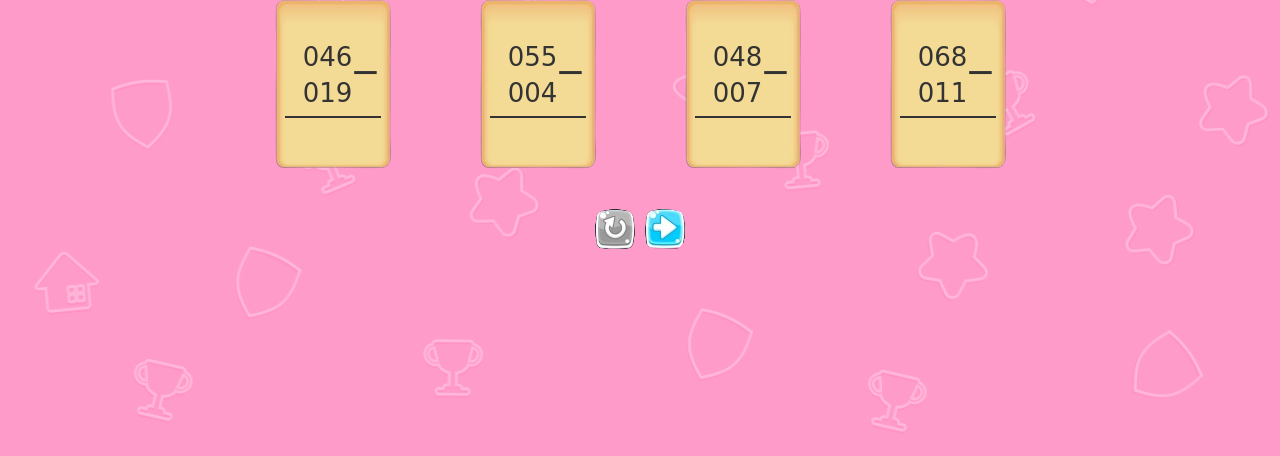
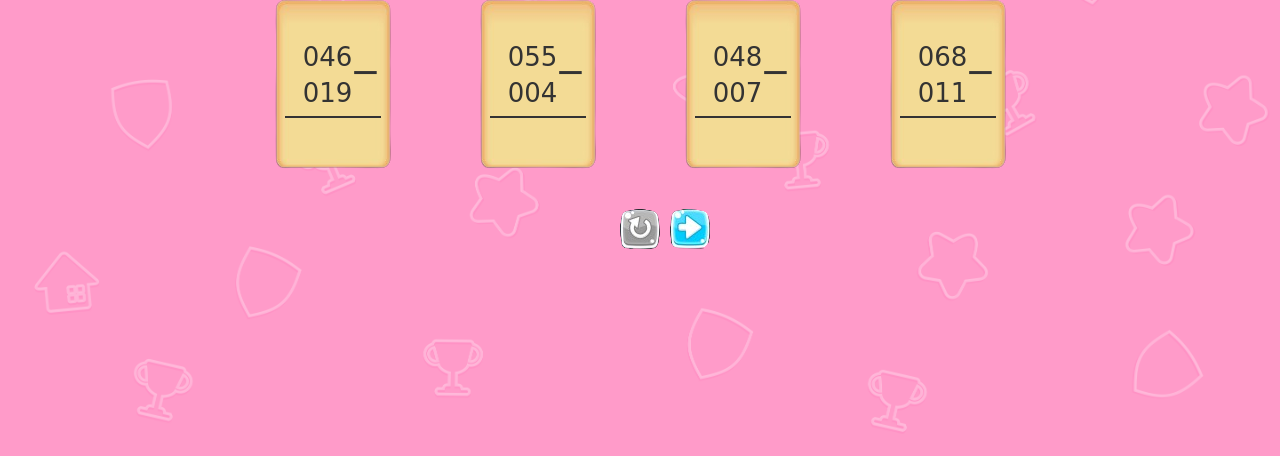
Before and after one commit to luisjuarezve/programacion-web, a PHP site: page /menu.php in a window 1280 px wide. Shown: the part 344-800 px from the top of the page. Run offline with PHP 8.4, Linux system fonts and the light colour scheme; the visitor is signed in with stand-in values (Sample User, id 1).

Commit message:
Implementar nueva estructura de paginación en el script y estilos CSS
- Se añadió una clase .paginacion-flex para centrar los botones de paginación.
- Se ajustó la generación de HTML para la paginación en script.js, utilizando nuevas clases para mejorar la disposición de los botones.
- Se definieron estilos específicos para los botones de paginación en styles.css.

```diff
--- a/css/styles.css
+++ b/css/styles.css
@@ -541,3 +541,23 @@ input {
 .btn-reiniciar-digitos:hover {
   background: #888 !important;
 }
+
+.paginacion-flex {
+  display: flex;
+  justify-content: center;
+  align-items: center;
+  gap: 10px; /* Reducido a 10px */
+  margin-top: 40px;
+}
+.paginacion-btn {
+  flex: 0 0 auto; /* Solo ocupa el espacio del botón */
+  display: flex;
+  justify-content: center;
+  min-width: 40px; /* Ajusta este valor al ancho real de tus botones */
+}
+.paginacion-btn:empty {
+  min-width: 40px; /* Asegura el espacio aunque esté vacío */
+}
+.paginacion-reiniciar {
+  flex: 0 0 auto;
+}
--- a/js/script.js
+++ b/js/script.js
@@ -92,11 +92,14 @@ function mostrarEjercicios(reiniciar = false, pagina = 0) {
           ${operacionHTML}
         </div>`;
     });
-    let paginacionHTML = '<div style="margin-top: 40px; align-items: center; display: flex; justify-content: center; gap: 10px;">';
-    if (paginaActual > 0) paginacionHTML += '<button class="btn-anterior"></button>';
-    paginacionHTML += '<button class="btn-reiniciar"></button>';
-    if (paginaActual < 2) paginacionHTML += '<button class="btn-siguiente"></button>';
-    paginacionHTML += '</div>';
+    // Cambiar la generación de paginacionHTML para centrar el botón reiniciar
+    let paginacionHTML = `
+      <div class="paginacion-flex">
+        <div class="paginacion-btn paginacion-anterior">${paginaActual > 0 ? '<button class="btn-anterior"></button>' : ''}</div>
+        <div class="paginacion-btn paginacion-reiniciar"><button class="btn-reiniciar"></button></div>
+        <div class="paginacion-btn paginacion-siguiente">${paginaActual < 2 ? '<button class="btn-siguiente"></button>' : ''}</div>
+      </div>
+    `;
     contenedor.innerHTML = `
       <h2 class="titulo">Ejercicios de Resta</h2>
       <div class="grid-ejercicios">${ejerciciosHTML}</div>
```
